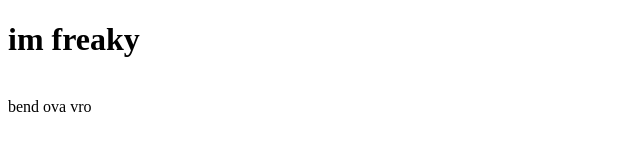
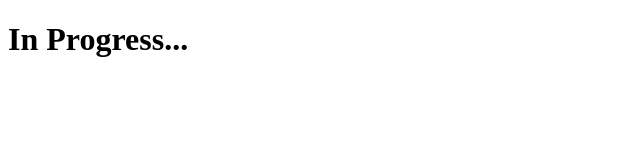
Before and after one commit to Ace5tar/Ace5tar.github.io, a plain HTML site: page index.html in a window 1280 px wide. Shown: the whole page, without its empty margins (0-640 px from the left). Drawn offline with Linux system fonts and the light colour scheme.

Commit message:
unfreakified

```diff
--- a/index.html
+++ b/index.html
@@ -3,9 +3,9 @@
 <head>
     <meta charset="UTF-8">
     <meta name="viewport" content="width=device-width, initial-scale=1.0">
-    <title>Document</title>
+    <title>Belle Biery</title>
 </head>
 <body>
-    <h1>im freaky</h1> <br> bend ova vro
+    <h1>In Progress...</h1>
 </body>
 </html>
```
